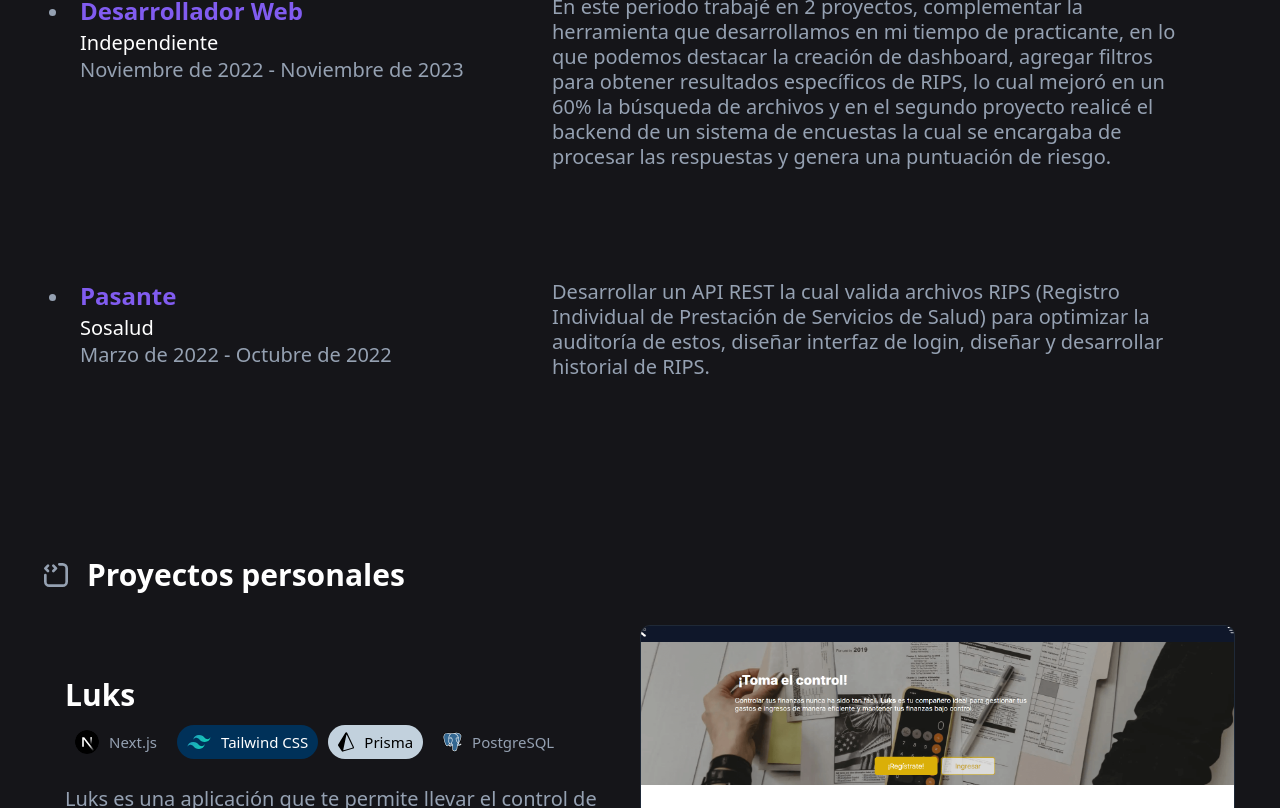
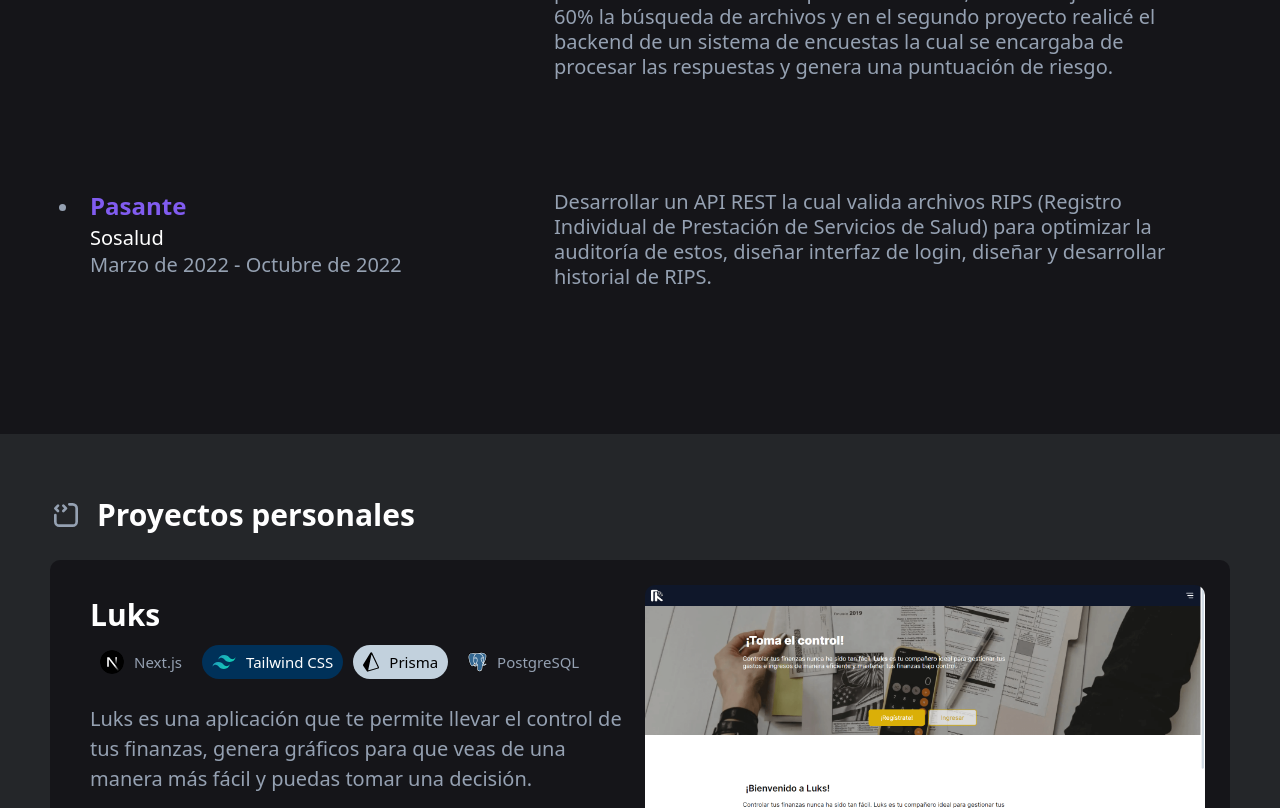
Before and after one commit to desteban/desteban, an Astro site: page / in a window 1280 px wide. Shown: the part 1034-1842 px from the top of the page. Built offline with nearby package versions, Linux system fonts and the light colour scheme; Astro itself is replaced by a stand-in of ours.

Commit message:
agregar secciones

```diff
--- a/src/base.css
+++ b/src/base.css
@@ -60,6 +60,8 @@
     --color-texto: hsl(214, 16%, 64%);
     --color-texto-boton: 60, 100%, 100%;
     --fondo-boton: 255, 83%, 65%;
+
+    --fondo-seccion: hsl(216, 6%, 15%);
   }
 
   .noto-sans {
@@ -90,7 +92,12 @@
   }
 
   section {
-    padding-top: 90px;
+    /* padding-top: 45px;
+    padding-bottom: 45px; */
+  }
+
+  .seccion {
+    background-color: var(--fondo-seccion);
   }
 
   .fondo {
@@ -222,7 +229,7 @@
       /* --tamanio-pantalla: 50.6818rem; */
       --tamanio-pantalla: 60rem;
       --padding-top-main: 3rem;
-      --padding-bottom-main: 5rem;
+      /* --padding-bottom-main: 5rem; */
     }
   }
 
--- a/src/components/secciones/Proyectos/Proyecto.astro
+++ b/src/components/secciones/Proyectos/Proyecto.astro
@@ -9,30 +9,25 @@ const { Titulo, alt, src } = Astro.props;
 ---
 
 <article
-  class={`pt-0 pb-4 rounded-lg flex flex-col space-y-8 group overflow-hidden md:p-1`}
+  class="p-3 flex flex-col group overflow-hidden md:p-1 bg-[hsl(var(--background))] rounded-lg md:p-5 md:space-x-2"
 >
   <figure
-    class="w-full h-full group overflow-hidden md:w-1/2 md:rounded-lg md:group-hover:shadow-2xl lg:border lg:border-gray-800 lg:hover:border-gray-700 lg:hover:bg-gray-800/50 md:min-h-36"
+    class="mb-3 md:mb-0 md:w-1/2 overflow-hidden group rounded-lg md:min-h-36"
   >
     <img
       src={src}
       alt={alt}
-      class="w-full h-full object-cover object-center scale-105 transition ease-out duration-500 md:group-hover:scale-110"
+      class="w-full h-full object-cover transition ease-out duration-500 md:group-hover:scale-110"
     />
   </figure>
 
-  <div class="w-full px-4 py-2 md:w-1/2 md:max-w-lg">
+  <div class="w-full h-full md:w-1/2 md:max-w-lg py-2 px-1">
     <h3 class="m-0 text-2xl font-bold mb-2">
       {Titulo}
     </h3>
+
     <div class="">
       <slot />
     </div>
   </div>
 </article>
-
-<style>
-  .limpiar {
-    margin: 0px !important;
-  }
-</style>
--- a/src/pages/index.astro
+++ b/src/pages/index.astro
@@ -23,7 +23,7 @@ import Correo from "@iconos/Correo.astro";
   <main class="relative">
     <Header />
 
-    <section id="presentacion">
+    <section id="presentacion" class="py-7 mt-6 md:mt-0">
       <Container>
         <figure class="my-4 aspect-square size-16 rounded-full overflow-hidden">
           <img
@@ -70,49 +70,50 @@ import Correo from "@iconos/Correo.astro";
       </Container>
     </section>
 
-    <section
-      class="container"
-      aria-label="experiencia laboral"
-      id="experiencia"
-    >
+    <section class="" aria-label="experiencia laboral" id="experiencia">
+      <Container>
         <h2 class="flex items-center gap-3">
           <Corbata size={32} />
           Experiencia laboral
         </h2>
 
         <ExperienciaLaboral />
+      </Container>
     </section>
 
-    <section id="proyectos" class="container" aria-label="proyectos personales">
+    <section class="seccion" id="proyectos" aria-label="proyectos personales">
+      <Container>
         <h2 class="flex gap-3 items-center">
           <ArchivoCodigo size={32} />
           Proyectos personales
         </h2>
 
         <ProyectosPersonales />
+      </Container>
     </section>
 
-    <section id="acerca-de-mi" aria-label="acerca de mi">
+    <section class="" id="acerca-de-mi" aria-label="acerca de mi">
       <Container>
-        <div class="px-4">
+        <div class="px-1">
           <h2 class="flex gap-3 items-center">
             <PersonaLupa />
             Acerca de mi
           </h2>
 
+          <div class="px-4">
             <p>
               Hola, me llamo David Cubillos. Conocí el mundo de la programación
               cuando encontré un video que me enseñaba a crear una página web y
-            decidí meterme un poco mas en este mundo lo cual me llevó a estudiar
-            ingeniería de sistemas.
+              decidí meterme un poco mas en este mundo lo cual me llevó a
+              estudiar ingeniería de sistemas.
             </p>
 
             <p>
               Durante mi trayectoria en la carrera de Ingeniería de Sistemas,
               adquirí sólidos conocimientos sobre <b><i>bases de datos</i></b>.
               Estos conocimientos me impulsaron a participar activamente en
-            diversos eventos de programación, incluyendo un hackathon. En estas
-            experiencias, descubrí que la programación es una habilidad
+              diversos eventos de programación, incluyendo un hackathon. En
+              estas experiencias, descubrí que la programación es una habilidad
               extremadamente versátil y poderosa.
             </p>
 
@@ -126,6 +127,7 @@ import Correo from "@iconos/Correo.astro";
               rápido a información.
             </p>
           </div>
+        </div>
       </Container>
     </section>
   </main>
```
Lines whose indentation alone changed are shown as unchanged.
